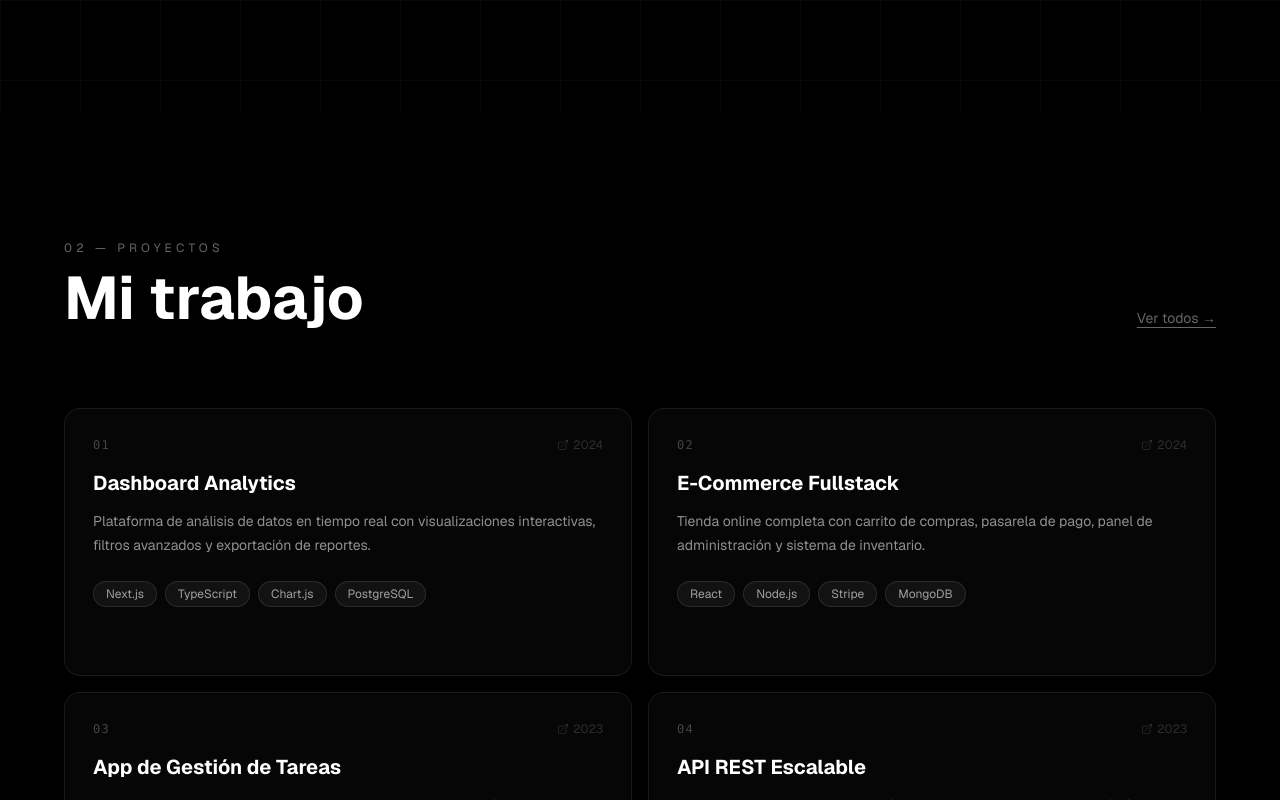
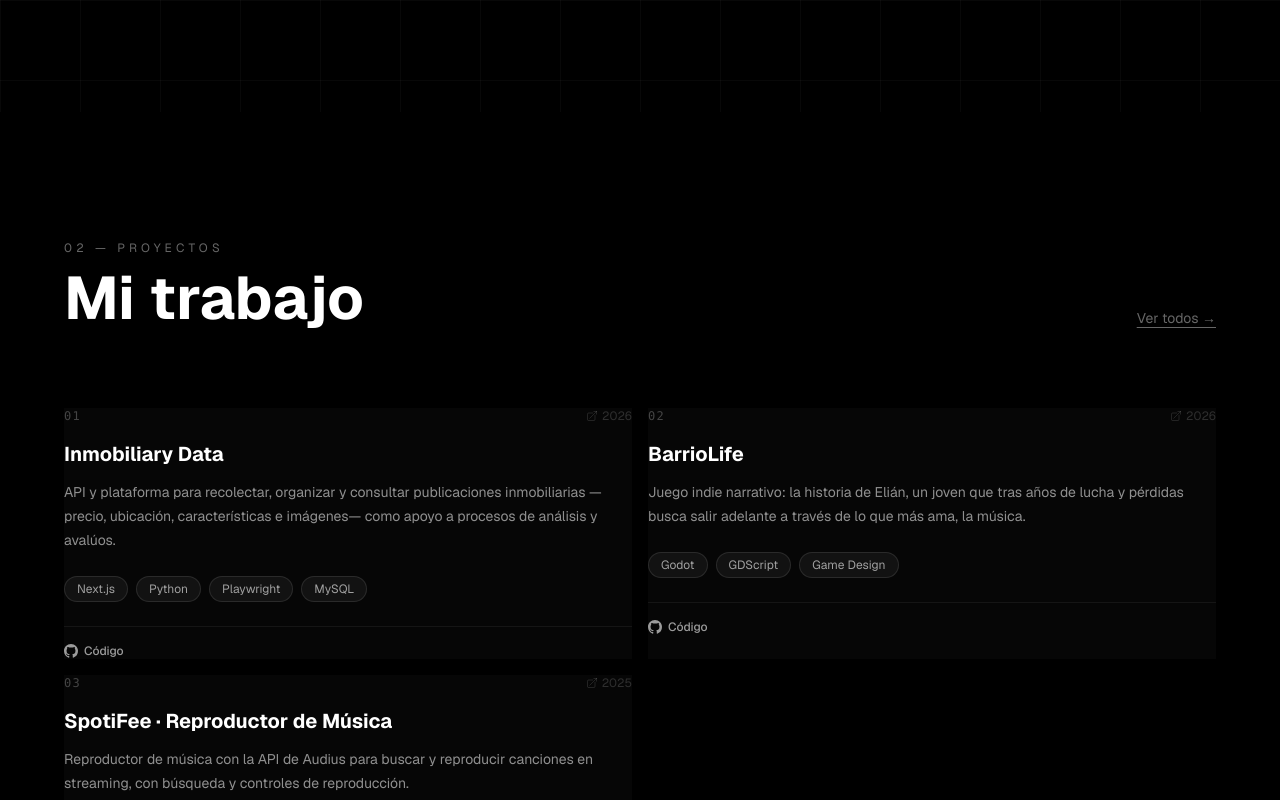
Before and after one commit to AlejandroBast/AlejandroBast-Portfolio, a Next.js app: page / in a window 1280 px wide. Shown: the part 2000-2800 px from the top of the page. Built offline with nearby package versions, Linux system fonts and the light colour scheme.

Commit message:
Reemplazar proyectos de ejemplo por proyectos reales
- Inmobiliary Data, BarrioLife y SpotiFee con stack, ano y enlaces reales
- Tarjetas con enlace a codigo y a demo en vivo (SpotiFee)
- 'Ver todos' apunta al perfil de GitHub
- Elimina claves de traduccion sin uso

```diff
--- a/components/sections/projects.tsx
+++ b/components/sections/projects.tsx
@@ -2,6 +2,8 @@
 
 import { useEffect, useRef, useState } from "react"
 import { useLanguage } from "@/contexts/language-context"
+import BlurText from "@/components/reactbits/BlurText"
+import SpotlightCard from "@/components/reactbits/SpotlightCard"
 
 function ProjectCard({
   project,
@@ -14,6 +16,7 @@ function ProjectCard({
     description: string
     tags: string[]
     link: string
+    demo?: string
     year: string
     color: string
     glow: string
@@ -28,15 +31,16 @@ function ProjectCard({
     <div
       onMouseEnter={() => setHovered(true)}
       onMouseLeave={() => setHovered(false)}
+      className="h-full"
       style={{
         opacity: visible ? 1 : 0,
         transform: visible ? "translateY(0)" : "translateY(48px)",
         transition: `opacity 0.8s ease ${0.1 + index * 0.12}s, transform 0.8s ease ${0.1 + index * 0.12}s`,
       }}
     >
-      <a
-        href={project.link}
-        className="project-card"
+      <SpotlightCard
+        className="project-card flex h-full flex-col"
+        spotlightColor={project.glow}
         style={{
           background: hovered ? project.color : "rgba(255,255,255,0.025)",
           boxShadow: hovered ? `0 0 40px ${project.glow}` : "none",
@@ -69,16 +73,35 @@ function ProjectCard({
           ))}
         </div>
 
-        <div
-          className="mt-4 flex items-center gap-2 text-xs font-medium text-white/50 transition-all duration-300 sm:mt-6"
-          style={{ opacity: hovered ? 1 : 0, transform: hovered ? "translateX(0)" : "translateX(-8px)" }}
-        >
-          {t("projects.view")}
-          <svg xmlns="http://www.w3.org/2000/svg" width="12" height="12" fill="none" viewBox="0 0 24 24" stroke="currentColor" strokeWidth="2">
-            <path strokeLinecap="round" strokeLinejoin="round" d="M13.5 4.5L21 12m0 0l-7.5 7.5M21 12H3" />
-          </svg>
+        {/* Links: code + optional live demo */}
+        <div className="mt-5 flex items-center gap-4 pt-4 border-t border-white/[0.06] sm:mt-6">
+          <a
+            href={project.link}
+            target="_blank"
+            rel="noopener noreferrer"
+            className="group/link inline-flex items-center gap-1.5 text-xs font-medium text-white/60 transition-colors hover:text-white"
+          >
+            <svg xmlns="http://www.w3.org/2000/svg" width="14" height="14" fill="currentColor" viewBox="0 0 24 24">
+              <path d="M12 0C5.37 0 0 5.37 0 12c0 5.31 3.435 9.795 8.205 11.385.6.105.825-.255.825-.57 0-.285-.015-1.23-.015-2.235-3.015.555-3.795-.735-4.035-1.41-.135-.345-.72-1.41-1.23-1.695-.42-.225-1.02-.78-.015-.795.945-.015 1.62.87 1.845 1.23 1.08 1.815 2.805 1.305 3.495.99.105-.78.42-1.305.765-1.605-2.67-.3-5.46-1.335-5.46-5.925 0-1.305.465-2.385 1.23-3.225-.12-.3-.54-1.53.12-3.18 0 0 1.005-.315 3.3 1.23.96-.27 1.98-.405 3-.405s2.04.135 3 .405c2.295-1.56 3.3-1.23 3.3-1.23.66 1.65.24 2.88.12 3.18.765.84 1.23 1.905 1.23 3.225 0 4.605-2.805 5.625-5.475 5.925.435.375.81 1.095.81 2.22 0 1.605-.015 2.895-.015 3.3 0 .315.225.69.825.57A12.02 12.02 0 0024 12c0-6.63-5.37-12-12-12z" />
+            </svg>
+            {t("projects.code")}
+          </a>
+
+          {project.demo && (
+            <a
+              href={project.demo}
+              target="_blank"
+              rel="noopener noreferrer"
+              className="inline-flex items-center gap-1.5 text-xs font-medium text-cyan-400/80 transition-colors hover:text-cyan-300"
+            >
+              {t("projects.demo")}
+              <svg xmlns="http://www.w3.org/2000/svg" width="12" height="12" fill="none" viewBox="0 0 24 24" stroke="currentColor" strokeWidth="2">
+                <path strokeLinecap="round" strokeLinejoin="round" d="M13.5 6H5.25A2.25 2.25 0 003 8.25v10.5A2.25 2.25 0 005.25 21h10.5A2.25 2.25 0 0018 18.75V10.5m-10.5 6L21 3m0 0h-5.25M21 3v5.25" />
+              </svg>
+            </a>
+          )}
         </div>
-      </a>
+      </SpotlightCard>
     </div>
   )
 }
@@ -86,16 +109,17 @@ function ProjectCard({
 export function Projects() {
   const sectionRef = useRef<HTMLElement>(null)
   const [visible, setVisible] = useState(false)
-  const { t } = useLanguage()
+  const { t, lang } = useLanguage()
 
   const projects = [
     {
       id: "01",
       title: t("project.1.title"),
       description: t("project.1.desc"),
-      tags: ["Next.js", "TypeScript", "Chart.js", "PostgreSQL"],
-      link: "https://github.com/AlejandroBast",
-      year: "2024",
+      tags: ["Next.js", "Python", "Playwright", "MySQL"],
+      link: "https://github.com/AlejandroBast/inmobiliary-data",
+      demo: "",
+      year: "2026",
       color: "rgba(5, 199, 233, 0.12)",
       glow: "rgba(5, 199, 233, 0.25)",
     },
@@ -103,9 +127,10 @@ export function Projects() {
       id: "02",
       title: t("project.2.title"),
       description: t("project.2.desc"),
-      tags: ["React", "Node.js", "Stripe", "MongoDB"],
-      link: "https://github.com/AlejandroBast",
-      year: "2024",
+      tags: ["Godot", "GDScript", "Game Design"],
+      link: "https://github.com/AlejandroBast/BarrioLife",
+      demo: "",
+      year: "2026",
       color: "rgba(120, 115, 245, 0.12)",
       glow: "rgba(120, 115, 245, 0.25)",
     },
@@ -113,22 +138,12 @@ export function Projects() {
       id: "03",
       title: t("project.3.title"),
       description: t("project.3.desc"),
-      tags: ["React", "Socket.io", "Express", "Tailwind"],
-
-      link: "https://github.com/AlejandroBast",
-      year: "2023",
+      tags: ["TypeScript", "Audius API", "HTML", "CSS"],
+      link: "https://github.com/AlejandroBast/Reproductor-SpotiFeev2",
+      demo: "https://alejandrobast.github.io/Reproductor-SpotiFeev2/",
+      year: "2025",
       color: "rgba(255, 110, 196, 0.12)",
       glow: "rgba(255, 110, 196, 0.25)",
-    },
-    {
-      id: "04",
-      title: t("project.4.title"),
-      description: t("project.4.desc"),
-      tags: ["Node.js", "Express", "Docker", "Swagger"],
-      link: "https://github.com/AlejandroBast",
-      year: "2023",
-      color: "rgba(255, 180, 50, 0.12)",
-      glow: "rgba(255, 180, 50, 0.2)",
     },
   ]
 
@@ -165,9 +180,13 @@ export function Projects() {
         >
           <p className="mb-2 text-xs uppercase tracking-[0.3em] text-white/40 sm:mb-3 sm:tracking-[0.35em]">{t("projects.section")}</p>
           <div className="flex flex-col gap-3 sm:flex-row sm:items-end sm:justify-between sm:gap-4">
-            <h2 className="text-4xl font-bold text-white sm:text-5xl md:text-6xl">{t("projects.title")}</h2>
+            <h2 className="text-4xl font-bold text-white sm:text-5xl md:text-6xl">
+              <BlurText key={`projects-${lang}`} text={t("projects.title")} />
+            </h2>
             <a
-              href="#"
+              href="https://github.com/AlejandroBast"
+              target="_blank"
+              rel="noopener noreferrer"
               className="text-sm text-white/40 underline underline-offset-4 transition hover:text-white/80"
             >
               {t("projects.viewAll")}
@@ -184,13 +203,11 @@ export function Projects() {
 
       <style jsx>{`
         .project-card {
-          display: block;
           border-radius: 12px;
           border: 1px solid rgba(255,255,255,0.08);
           padding: 20px;
           text-decoration: none;
           transition: background 0.35s ease, box-shadow 0.35s ease, border-color 0.35s ease, transform 0.3s ease;
-          cursor: pointer;
           height: 100%;
         }
         @media (min-width: 640px) {
--- a/contexts/language-context.tsx
+++ b/contexts/language-context.tsx
@@ -58,15 +58,15 @@ const translations: Record<Language, Record<string, string>> = {
     "projects.title": "Mi trabajo",
     "projects.viewAll": "Ver todos →",
     "projects.view": "Ver proyecto",
+    "projects.code": "Código",
+    "projects.demo": "Demo en vivo",
 
-    "project.1.title": "Dashboard Analytics",
-    "project.1.desc": "Plataforma de análisis de datos en tiempo real con visualizaciones interactivas, filtros avanzados y exportación de reportes.",
-    "project.2.title": "E-Commerce Fullstack",
-    "project.2.desc": "Tienda online completa con carrito de compras, pasarela de pago, panel de administración y sistema de inventario.",
-    "project.3.title": "App de Gestión de Tareas",
-    "project.3.desc": "Herramienta de productividad con tableros Kanban, colaboración en tiempo real, notificaciones y sincronización offline.",
-    "project.4.title": "API REST Escalable",
-    "project.4.desc": "Backend robusto con autenticación JWT, rate limiting, documentación Swagger y despliegue con Docker y CI/CD.",
+    "project.1.title": "Inmobiliary Data",
+    "project.1.desc": "API y plataforma para recolectar, organizar y consultar publicaciones inmobiliarias —precio, ubicación, características e imágenes— como apoyo a procesos de análisis y avalúos.",
+    "project.2.title": "BarrioLife",
+    "project.2.desc": "Juego indie narrativo: la historia de Elián, un joven que tras años de lucha y pérdidas busca salir adelante a través de lo que más ama, la música.",
+    "project.3.title": "SpotiFee · Reproductor de Música",
+    "project.3.desc": "Reproductor de música con la API de Audius para buscar y reproducir canciones en streaming, con búsqueda y controles de reproducción.",
 
     "contact.section": "03 — Contacto",
     "contact.title": "Hablemos",
@@ -142,15 +142,15 @@ const translations: Record<Language, Record<string, string>> = {
     "projects.title": "My work",
     "projects.viewAll": "View all →",
     "projects.view": "View project",
+    "projects.code": "Code",
+    "projects.demo": "Live demo",
 
-    "project.1.title": "Analytics Dashboard",
-    "project.1.desc": "Real-time data analysis platform with interactive visualizations, advanced filters, and report exports.",
-    "project.2.title": "Fullstack E-Commerce",
-    "project.2.desc": "Complete online store with shopping cart, payment gateway, admin panel, and inventory system.",
-    "project.3.title": "Task Management App",
-    "project.3.desc": "Productivity tool with Kanban boards, real-time collaboration, notifications, and offline sync.",
-    "project.4.title": "Scalable REST API",
-    "project.4.desc": "Robust backend with JWT authentication, rate limiting, Swagger documentation, and Docker CI/CD deployment.",
+    "project.1.title": "Inmobiliary Data",
+    "project.1.desc": "API and platform to collect, organize, and query real-estate listings —price, location, features, and images— to support analysis and appraisal workflows.",
+    "project.2.title": "BarrioLife",
+    "project.2.desc": "Narrative indie game following Elián, a young man who, after years of struggle and loss, moves forward through the thing he loves most: music.",
+    "project.3.title": "SpotiFee · Music Player",
+    "project.3.desc": "Music player integrating the Audius API to search and stream songs, with live search and playback controls.",
 
     "contact.section": "03 — Contact",
     "contact.title": "Let's talk",
```
